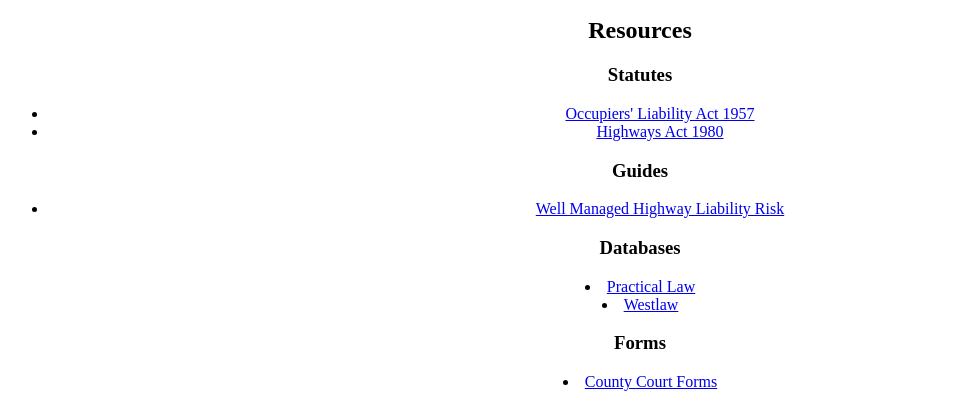
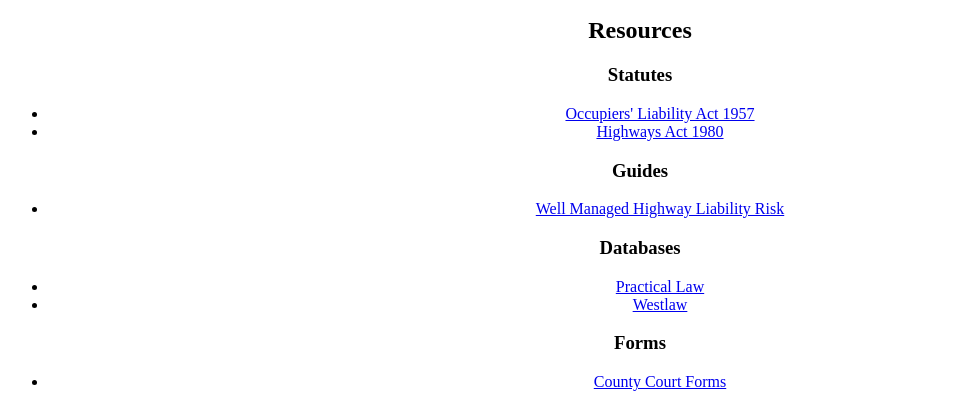
Before and after one commit to Eliranari/personalinjury, a plain HTML site: page resources.html in a window 1280 px wide. Shown: the part 377-797 px from the top of the page, without its empty margins (0-971 px from the left). Drawn offline with Linux system fonts and the light colour scheme.

Commit message:
Update resources.html

```diff
--- a/resources.html
+++ b/resources.html
@@ -22,8 +22,6 @@
     <h2>
 Resources
 </h2>
-</div>
-<div class="statutes" align="center">
     <h3>
 Statutes
 </h3>
@@ -40,12 +38,16 @@
 <h3>
     Databases
     </h3>
+    <ul>
     <li><a href="https://uk.practicallaw.thomsonreuters.com/Browse/Home/PracticalLaw">Practical Law</a></li>
     <li><a href="https://uk.westlaw.com/Browse/Home/WestlawUK">Westlaw</a></li>
+</ul>
     <h3>
         Forms
         </h3>
+        <ul>
         <li><a href="https://www.gov.uk/government/collections/county-court-forms">County Court Forms</a></li>
+    </ul>
     </div>
 </body>
 </html>
```
